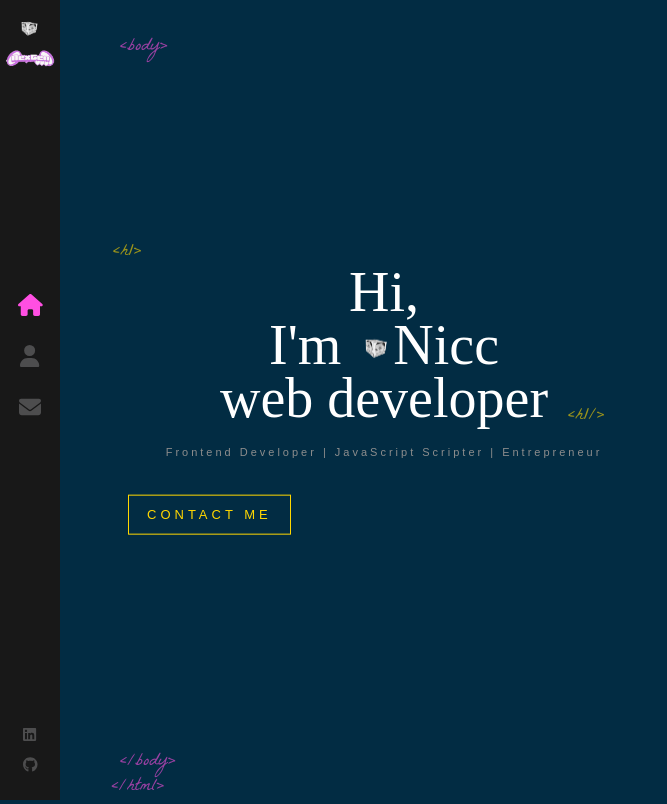
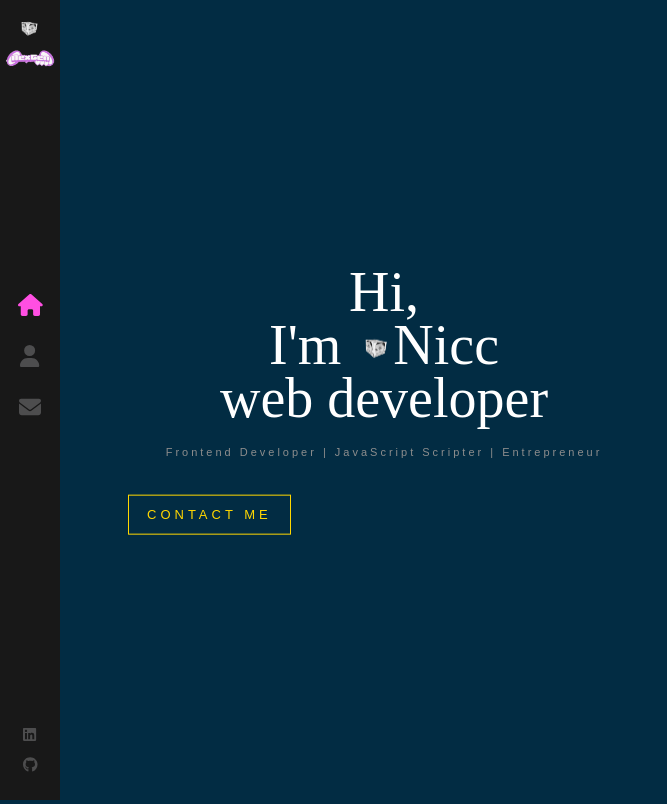
Before and after one commit to niccbytes/portfolio, a React (Create React App) app: page / in a window 1280 px wide. Shown: the whole page, without its empty margins (0-667 px from the left). Built offline with nearby package versions, Linux system fonts and the light colour scheme.

Commit message:
removed html tags for style

```diff
--- a/src/components/Home/index.scss
+++ b/src/components/Home/index.scss
@@ -16,7 +16,9 @@
     font-family: 'Coolvetica';
     font-weight: 400;
 
+
     &:before {
+      display: none;
       content: '<h1>';
       font-family: 'La Belle Aurore', cursive;
       color: #ffd700;
@@ -37,6 +39,7 @@
       margin-left: 20px;
       animation: fadeIn 1s 1.7s backwards;
       opacity: 0.6;
+      display: none;
     }
 
     img {
--- a/src/components/Layout/index.js
+++ b/src/components/Layout/index.js
@@ -7,13 +7,13 @@
     <div className="App">
       <Sidebar />
       <div className="page">
-        <span className="tags top-tags">&lt;body&gt;</span>
+        <span className="tags top-tags"></span>
 
         <Outlet />
         <span className="tags bottom-tags">
-          &lt;/body&gt;
+
           <br />
-          <span className="bottom-tag-html">&lt;/html&gt;</span>
+          <span className="bottom-tag-html"></span>
         </span>
       </div>
     </div>
```
